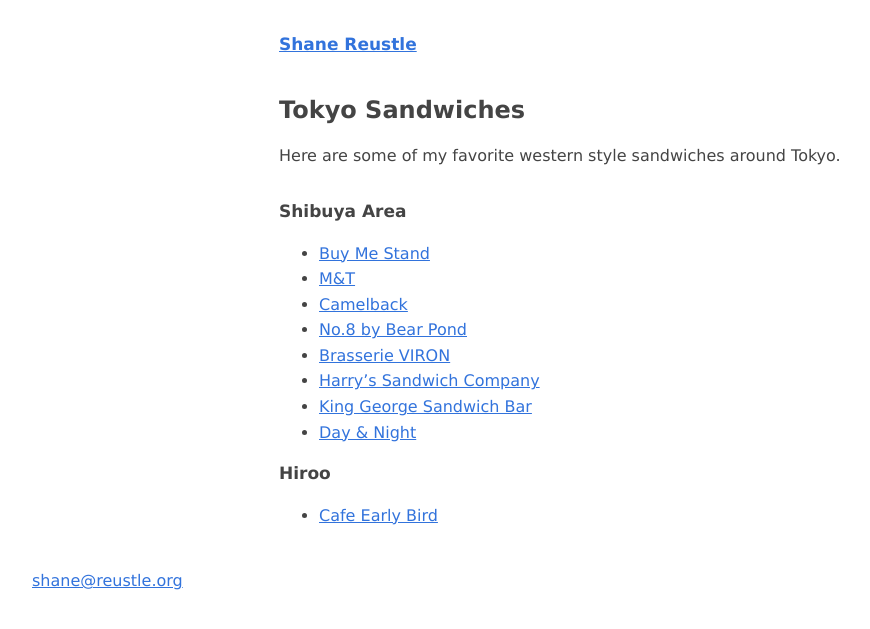
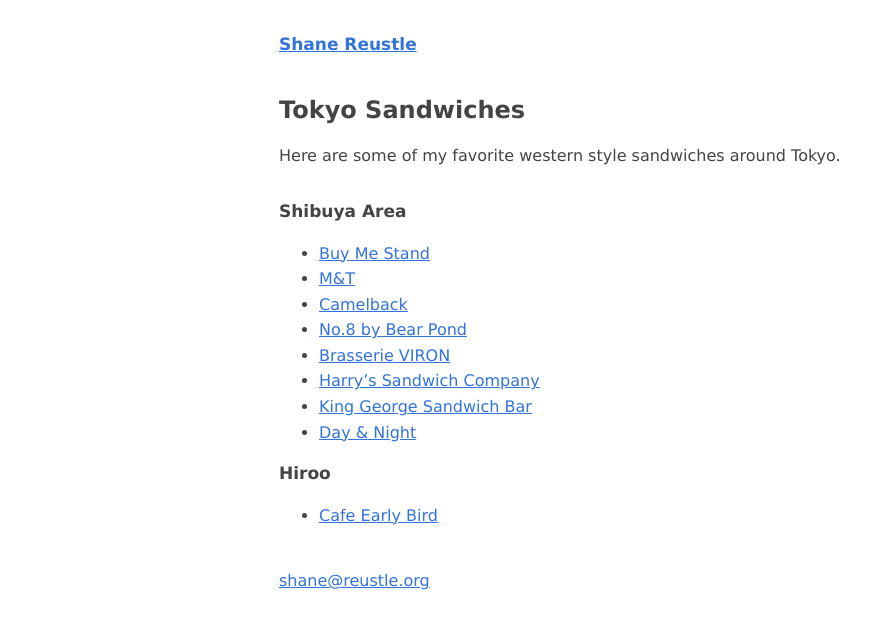
Before and after one commit to reustle/reustle, a Jekyll site: the page built from _posts/2018-12-07-tokyo-sandwiches.md, in a window 1280 px wide. Shown: the top 629 px of the page, without its empty margins (1-871 px from the left). Built offline with Jekyll 4.4.1, drawn with Linux system fonts in a browser that asks for light colours.

Commit message:
Update basic.html

```diff
--- a/_layouts/basic.html
+++ b/_layouts/basic.html
@@ -24,7 +24,7 @@
             h2 {
                 font-size: 17px;
             }
-            header, section {
+            header, section, footer {
                 max-width: 720px;
                 margin: 0px auto 40px auto;
             }
```
